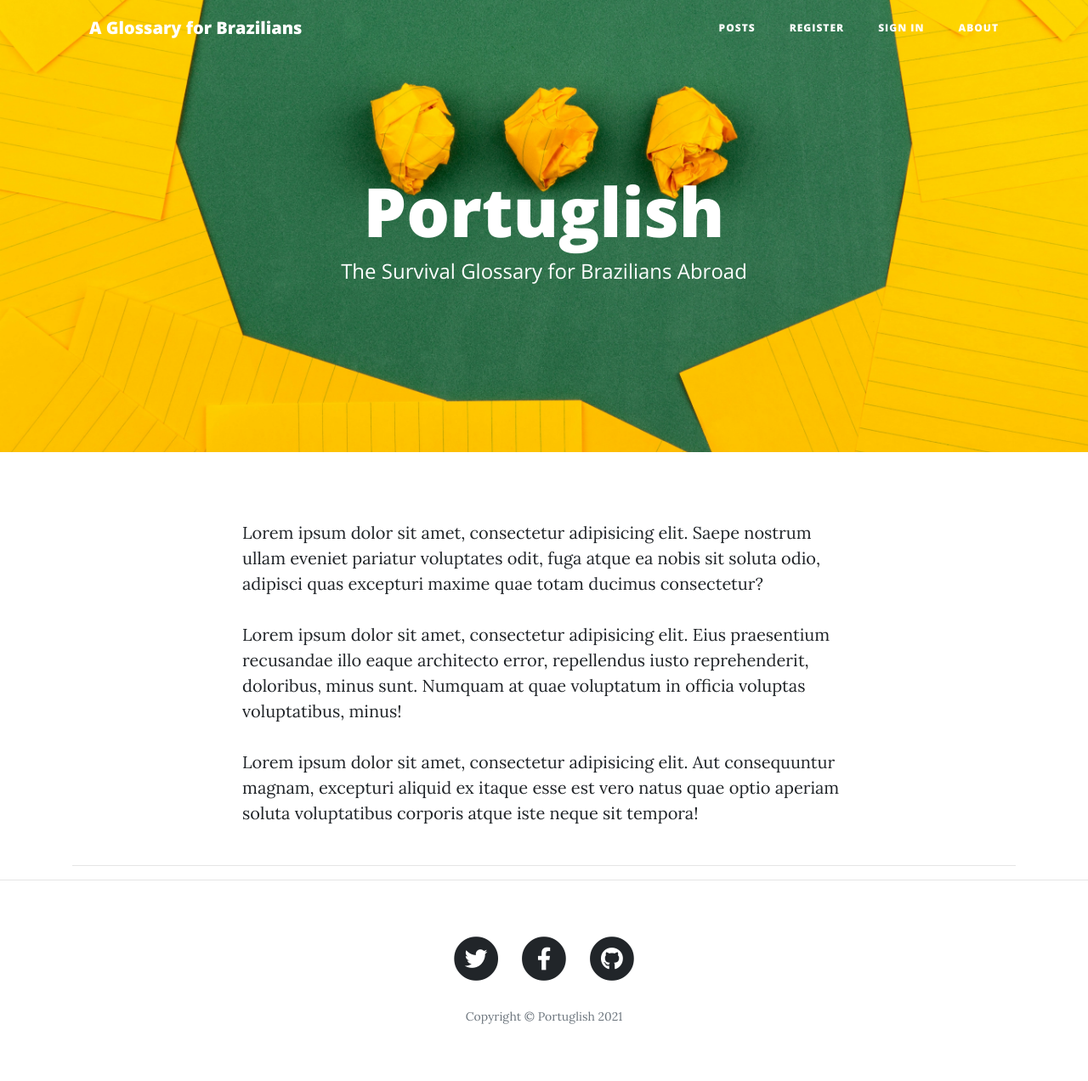
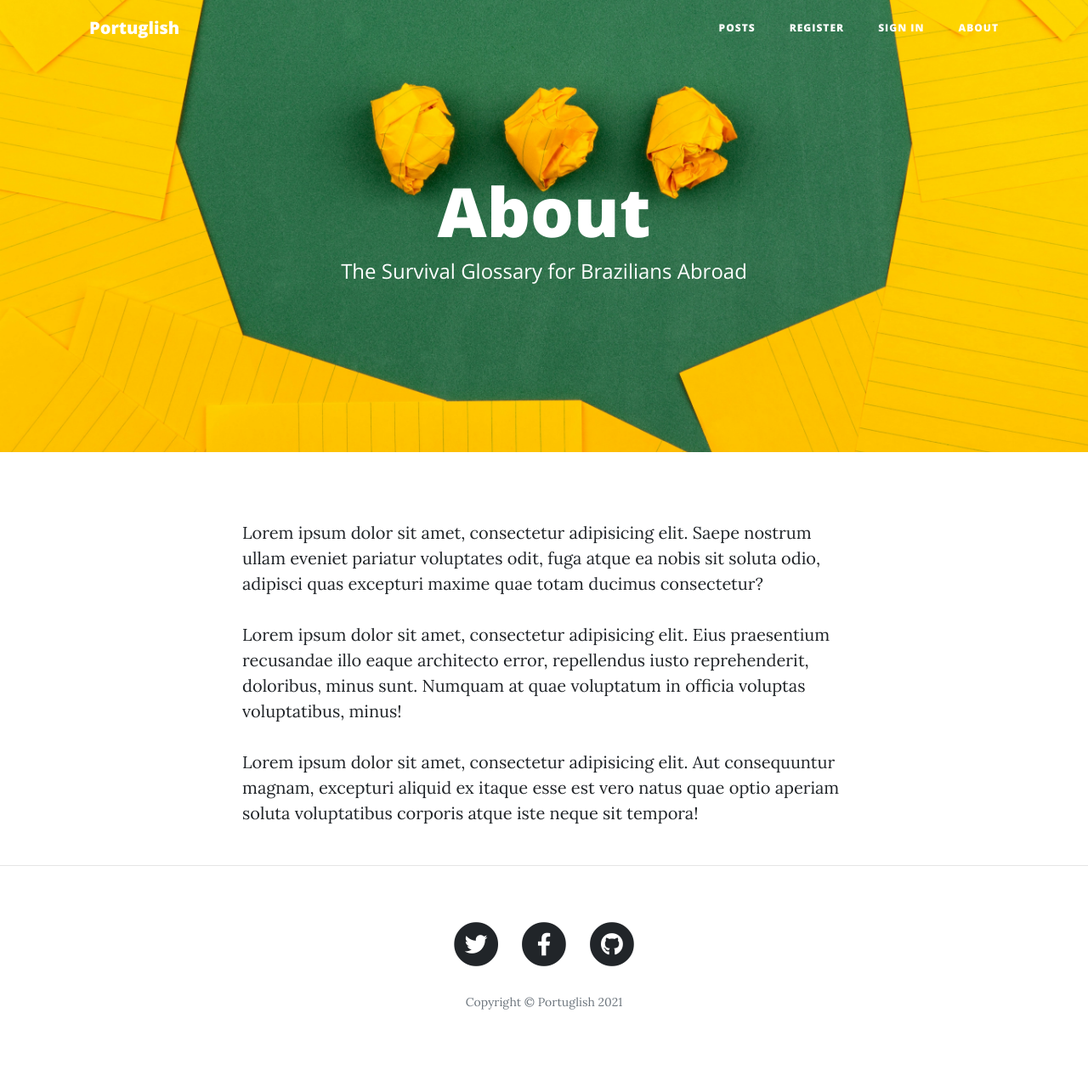
Before and after one commit to roliveira81/CI-MS3-Portuglish, a Flask app: page /about in a window 1280 px wide. Shown: the whole page at 85% size. After the commit the page ends 1188 px from the top, so only its background shows below. Run offline with Flask 2, Linux system fonts and the light colour scheme; some libraries are stand-ins or nearby versions.

Commit message:
add variable section to alternate the templates title and description info in the base template

```diff
--- a/app.py
+++ b/app.py
@@ -26,18 +26,25 @@ mongo = PyMongo(app, ssl=True,ssl_cert_reqs='CERT_NONE')
 @app.route("/")
 @app.route("/index")
 def index():
+    # fill the name, title and description dinamically to each page by page header on base template
+    section = { "view": "Portuglish"  ,
+                "title": "The Survival Glossary for Brazilians Abroad"}
     # get only active posts
     posts = list(mongo.db.posts.find({"active": "1"}).sort('created', -1))
-    return render_template("index.html", posts=posts)
+    return render_template("index.html", posts=posts, section=section)
 
 
 @app.route("/about")
 def about():
-    return render_template("about.html")
+    section = { "view": "About"  ,
+                "title": "The Survival Glossary for Brazilians Abroad"}
+    return render_template("about.html", section=section)
 
 
 @app.route("/create_post", methods=["GET", "POST"])
 def create_post():
+    section = { "view": "New Post"  ,
+                "title": "The Survival Glossary for Brazilians Abroad"}
     if request.method == "POST":
         active = "1" if request.form.get("active") == "on" else "0"
         post = {
@@ -55,11 +62,13 @@ def create_post():
         return redirect(url_for("index"))
 
     categories = mongo.db.categories.find().sort("name", 1)
-    return render_template("create_post.html", categories=categories)
+    return render_template("create_post.html", categories=categories, section=section)
 
 
 @app.route("/register", methods=["GET", "POST"])
 def register():
+    section = { "view": "Be a collaborator"  ,
+                "title": "The Survival Glossary for Brazilians Abroad"}
     if request.method == "POST":
         # check if username already exists in db
         existing_user = mongo.db.users.find_one(
@@ -82,11 +91,13 @@ def register():
         flash("Registration Successful!", category='success')
         return redirect(url_for("profile", email=session["user"]))
 
-    return render_template("register.html")
+    return render_template("register.html", section=section)
 
 
 @app.route("/login", methods=["GET", "POST"])
 def login():
+    section = { "view": "Portuglish"  ,
+                "title": "The Survival Glossary for Brazilians Abroad"}
     if request.method == "POST":
         # check if username exists in db
         existing_user = mongo.db.users.find_one(
@@ -112,17 +123,19 @@ def login():
             flash("Incorrect Username and/or Password")
             return redirect(url_for("login"))
 
-    return render_template("login.html")
+    return render_template("login.html", section=section)
 
 
 @app.route("/profile/<username>", methods=["GET", "POST"])
 def profile(username):
+    section = { "view": "Portuglish"  ,
+                "title": "The Survival Glossary for Brazilians Abroad"}
     # grab the session user's username from db
     username = mongo.db.users.find_one(
         {"email": session["email"]})["name"]
 
     if session["user"]:
-        return render_template("profile.html", username=username)
+        return render_template("profile.html", username=username, section=section)
 
     return redirect(url_for("login"))
 
--- a/templates/about.html
+++ b/templates/about.html
@@ -16,6 +16,4 @@
             </div>
         </div>
     </div>
-
-    <hr>
 {% endblock %}
--- a/templates/base.html
+++ b/templates/base.html
@@ -29,7 +29,7 @@
 
     <nav class="navbar navbar-expand-lg navbar-light fixed-top" id="mainNav">
         <div class="container">
-            <a class="navbar-brand" href="{{ url_for('index') }}">A Glossary for Brazilians</a>
+            <a class="navbar-brand" href="{{ url_for('index') }}">Portuglish</a>
             <button class="navbar-toggler navbar-toggler-right" type="button" data-toggle="collapse"
                 data-target="#navbarResponsive" aria-controls="navbarResponsive" aria-expanded="false"
                 aria-label="Toggle navigation">
@@ -74,8 +74,8 @@
             <div class="row">
                 <div class="col-lg-8 col-md-10 mx-auto">
                     <div class="site-heading">
-                        <h1>Portuglish</h1>
-                        <span class="subheading">The Survival Glossary for Brazilians Abroad</span>
+                        <h1>{{ section['view'] }}</h1>
+                        <span class="subheading">{{ section['title'] }}</span>
                     </div>
                 </div>
             </div>
--- a/templates/index.html
+++ b/templates/index.html
@@ -22,10 +22,10 @@
                     </p>
                     <p>
                         <button type="button" class="btn btn-outline-secondary">
-                            <i class="fas fa-thumbs-up"></i>{{ post.like }}
+                            {{ post.like }} <i class="fas fa-thumbs-up"></i>
                         </button>
                         <button type="button" class="btn btn-outline-secondary">
-                            <i class="fas fa-thumbs-down"></i>{{ post.dislike }}
+                            {{ post.dislike }} <i class="fas fa-thumbs-down"></i>
                         </button>
                     </p>
                 </div>
```
